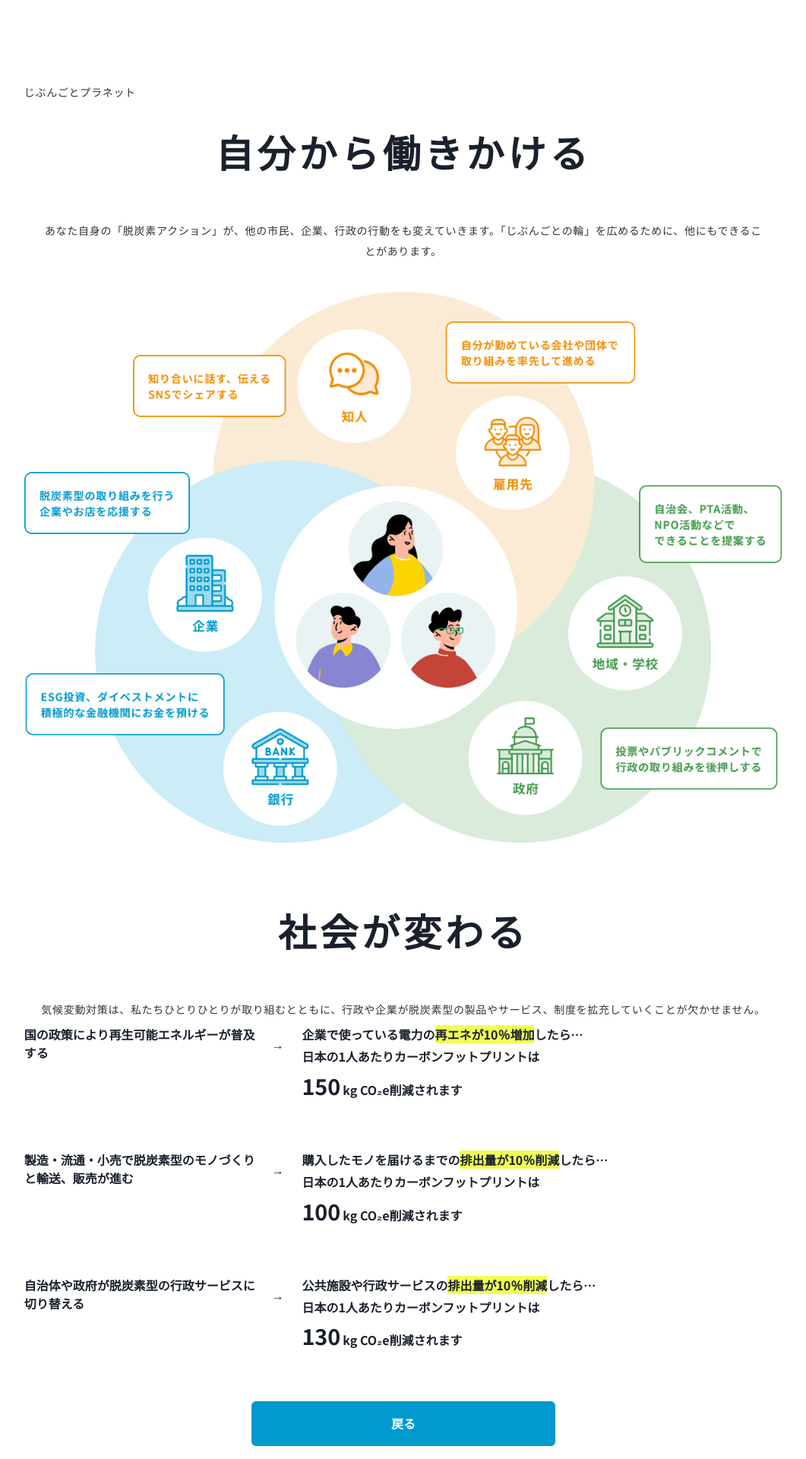
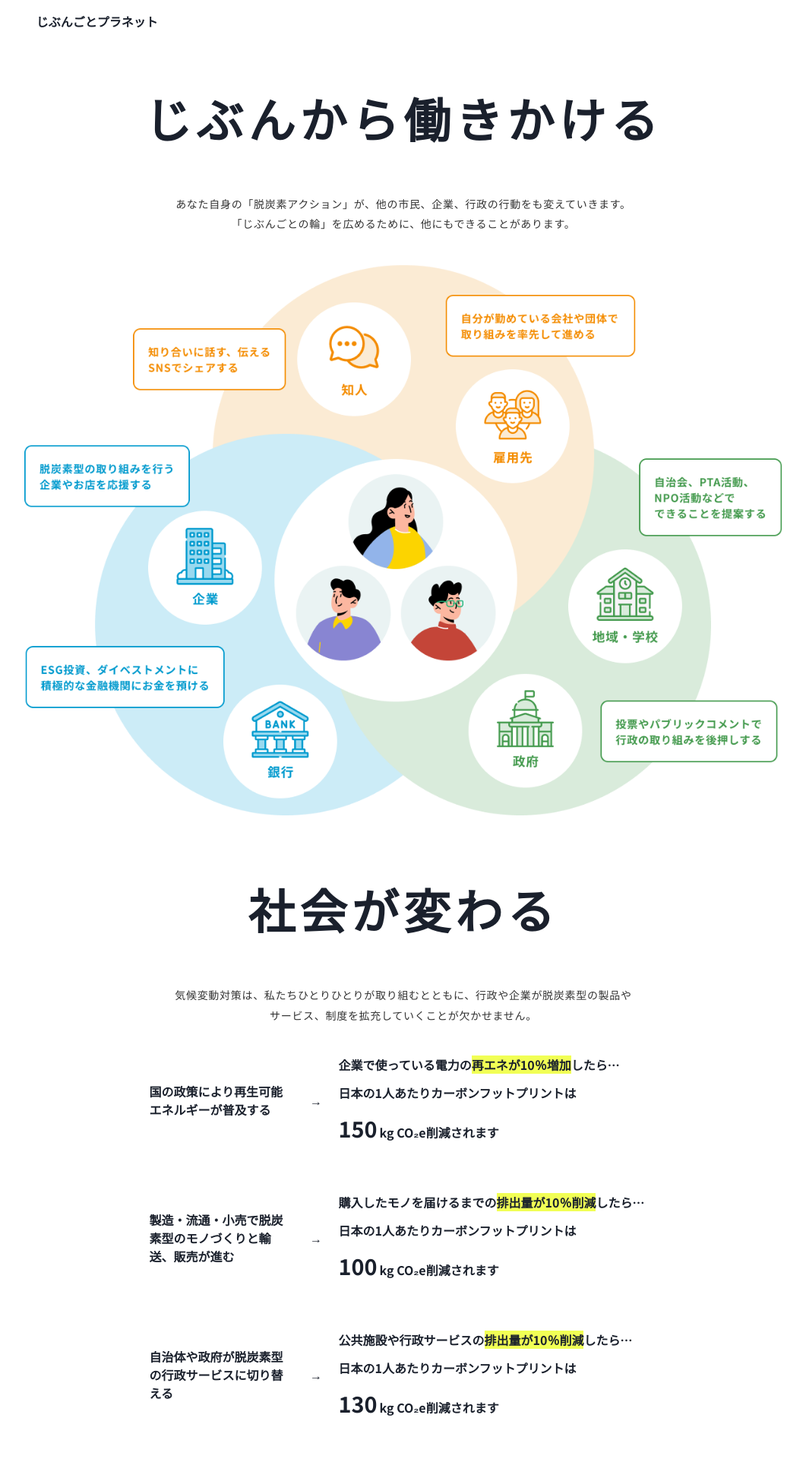
Before and after one commit to codeforjapan/JibungotoPlanet, a Next.js app: page /society in a window 1280 px wide. Shown: the top 1920 px of the page at 76% size, without its empty margins (109-1170 px from the left). Built offline with nearby package versions, Linux system fonts and the light colour scheme.

Commit message:
modify society page

```diff
--- a/components/molecules/society/SocietyContentCategory/SocietyContentCategory.tsx
+++ b/components/molecules/society/SocietyContentCategory/SocietyContentCategory.tsx
@@ -1,6 +1,6 @@
 import { FC, ReactNode } from 'react'
 
-import { Flex, Box } from '@chakra-ui/react'
+import { Box } from '@chakra-ui/react'
 
 type Props = {
   className?: string
@@ -8,7 +8,7 @@ type Props = {
 }
 
 const SocietyContentCategory: FC<Props> = (props) => {
-  return <Flex>{props.children}</Flex>
+  return <Box>{props.children}</Box>
 }
 
 export default SocietyContentCategory
--- a/components/molecules/society/SocietyContentTitle/SocietyContentTitle.tsx
+++ b/components/molecules/society/SocietyContentTitle/SocietyContentTitle.tsx
@@ -8,14 +8,18 @@ type Props = {
 
 const SocietyContentTitle: FC<Props> = (props) => {
   const baseStyle = {
-    fontSize: '50px',
     lineHeight: '140%',
     letterSpacing: '0.1em',
     fontWeight: 700
   }
 
   return (
-    <Heading className={props.className} style={baseStyle} as="h3">
+    <Heading
+      className={props.className}
+      style={baseStyle}
+      as="h3"
+      fontSize={{ base: '36px', md: '62px' }}
+    >
       {props.children}
     </Heading>
   )
--- a/components/organisms/society/SocietyDetailedSection/SocietyDetailedSection.tsx
+++ b/components/organisms/society/SocietyDetailedSection/SocietyDetailedSection.tsx
@@ -1,7 +1,7 @@
 import { FC, forwardRef, RefObject } from 'react'
 
 import { useRouter } from 'next/router'
-import { Flex, Grid, GridItem, Text } from '@chakra-ui/react'
+import { Box, Flex, Grid, GridItem, Text } from '@chakra-ui/react'
 
 import BasicButton from 'components/atoms/buttons/Basic'
 import SocietyContentCatchPhrase from 'components/molecules/society/SocietyContentCatchPhrase/SocietyContentCatchPhrase'
@@ -17,28 +17,31 @@ type Props = {
 
 const SocietyDetailedSection: FC<Props> = (props) => {
   // Uncomment the below lines to have the event handler associated to the button
-  //   const router = useRouter()
+  const router = useRouter()
 
-  //   const handleButtonClick = (event: MouseEvent) => {
-  //     event.preventDefault()
-  //     router.push('/')
-  //   }
+  const handleButtonClick = () => {
+    router.back()
+  }
 
   return (
-    <Flex direction={'column'} alignItems="center" width={'80%'}>
+    <Flex direction={'column'} alignItems="center" width={{ md: '80%' }}>
       <SocietyContentTitle className={styles['society__section__item-title']}>
         社会が変わる
       </SocietyContentTitle>
       <SocietyContentCatchPhrase className={styles['society__section__item']}>
-        気候変動対策は、私たちひとりひとりが取り組むとともに、行政や企業が脱炭素型の製品やサービス、制度を拡充していくことが欠かせません。
+        気候変動対策は、私たちひとりひとりが取り組むとともに、行政や企業が脱炭素型の製品や
+        <br />
+        サービス、制度を拡充していくことが欠かせません。
       </SocietyContentCatchPhrase>
       <Grid className={styles['society__category__item']}>
-        <GridItem>
+        <GridItem alignItems="center" display="flex" justifyContent="center">
           <SocietyContentCategory>
-            国の政策により再生可能エネルギーが普及する
+            国の政策により
+            <Box as="br" display={{ md: 'none' }} />
+            再生可能エネルギーが普及する
           </SocietyContentCategory>
         </GridItem>
-        <GridItem>
+        <GridItem alignItems="center" display="flex" justifyContent="center">
           <div className={styles['society__category__item__arrow']}>
             <span>→</span>
           </div>
@@ -50,6 +53,7 @@ const SocietyDetailedSection: FC<Props> = (props) => {
             <>
               <p>
                 企業で使っている電力の
+                <Box as="br" display={{ md: 'none' }} />
                 <span
                   className={styles['society__category__item__highlighted']}
                 >
@@ -57,7 +61,7 @@ const SocietyDetailedSection: FC<Props> = (props) => {
                 </span>
                 したら…
               </p>
-              <p>日本の1人あたりカーボンフットプリントは</p>
+              <Text py={2}>日本の1人あたりカーボンフットプリントは</Text>
               <p>
                 <span className={styles['society__category__item__big-text']}>
                   150
@@ -70,12 +74,14 @@ const SocietyDetailedSection: FC<Props> = (props) => {
       </Grid>
 
       <Grid className={styles['society__category__item']}>
-        <GridItem>
+        <GridItem alignItems="center" display="flex" justifyContent="center">
           <SocietyContentCategory>
-            製造・流通・小売で脱炭素型のモノづくりと輸送、販売が進む
+            製造・流通・小売で
+            <Box as="br" display={{ md: 'none' }} />
+            脱炭素型のモノづくりと輸送、販売が進む
           </SocietyContentCategory>
         </GridItem>
-        <GridItem>
+        <GridItem alignItems="center" display="flex" justifyContent="center">
           <div className={styles['society__category__item__arrow']}>
             <span>→</span>
           </div>
@@ -85,6 +91,7 @@ const SocietyDetailedSection: FC<Props> = (props) => {
             <>
               <p>
                 購入したモノを届けるまでの
+                <Box as="br" display={{ md: 'none' }} />
                 <span
                   className={styles['society__category__item__highlighted']}
                 >
@@ -92,7 +99,7 @@ const SocietyDetailedSection: FC<Props> = (props) => {
                 </span>
                 したら…
               </p>
-              <p>日本の1人あたりカーボンフットプリントは</p>
+              <Text py={2}>日本の1人あたりカーボンフットプリントは</Text>
               <p>
                 <span className={styles['society__category__item__big-text']}>
                   100
@@ -104,12 +111,14 @@ const SocietyDetailedSection: FC<Props> = (props) => {
         </GridItem>
       </Grid>
       <Grid className={styles['society__category__item']}>
-        <GridItem>
+        <GridItem alignItems="center" display="flex" justifyContent="center">
           <SocietyContentCategory>
-            自治体や政府が脱炭素型の行政サービスに切り替える
+            自治体や政府が脱炭素型の
+            <Box as="br" display={{ md: 'none' }} />
+            行政サービスに切り替える
           </SocietyContentCategory>
         </GridItem>
-        <GridItem>
+        <GridItem alignItems="center" display="flex" justifyContent="center">
           <div className={styles['society__category__item__arrow']}>
             <span>→</span>
           </div>
@@ -119,6 +128,7 @@ const SocietyDetailedSection: FC<Props> = (props) => {
             <>
               <p>
                 公共施設や行政サービスの
+                <Box as="br" display={{ md: 'none' }} />
                 <span
                   className={styles['society__category__item__highlighted']}
                 >
@@ -126,7 +136,7 @@ const SocietyDetailedSection: FC<Props> = (props) => {
                 </span>
                 したら…
               </p>
-              <p>日本の1人あたりカーボンフットプリントは</p>
+              <Text py={2}>日本の1人あたりカーボンフットプリントは</Text>
               <p>
                 <span className={styles['society__category__item__big-text']}>
                   130
@@ -137,9 +147,10 @@ const SocietyDetailedSection: FC<Props> = (props) => {
           </SocietyContentCategoryItem>
         </GridItem>
       </Grid>
-      <BasicButton width={'min(400px, 80%)'}>
-        {' '}
-        {/*  onClick={handleButtonClick}> */}
+      <BasicButton
+        width={'min(400px, 80%)'}
+        onClick={() => handleButtonClick()}
+      >
         戻る
       </BasicButton>
       <Text fontSize={14} mt={'5em'} pb={5}>
--- a/components/organisms/society/SocietySummarySection/SocietySummarySection.tsx
+++ b/components/organisms/society/SocietySummarySection/SocietySummarySection.tsx
@@ -1,39 +1,32 @@
 import { FC } from 'react'
 import Image from 'next/image'
-import { Flex, Box } from '@chakra-ui/react'
+import { Flex, Box, Text } from '@chakra-ui/react'
 
 import SocietyContentCatchPhrase from 'components/molecules/society/SocietyContentCatchPhrase/SocietyContentCatchPhrase'
 import SocietyContentTitle from 'components/molecules/society/SocietyContentTitle/SocietyContentTitle'
 
 import styles from 'styles/Society.module.scss'
 
-type Props = {
-  className?: string
-}
-
-const SocietySummarySection: FC<Props> = (props) => {
+const SocietySummarySection: FC = () => {
   return (
-    <Flex
-      direction={'column'}
-      alignItems={'center'}
-      className={props.className}
-      width={'80%'}
-    >
-      <Box height="3vh" width={'100%'} py={10}>
-        <Box mb={'4em'} className={styles['society__header__item-container']}>
-          <SocietyContentCatchPhrase
-            className={styles['society__header__catch-phrase']}
-          >
-            じぶんごとプラネット
-          </SocietyContentCatchPhrase>
-        </Box>
+    <Box width={{ md: '80%' }}>
+      <Box background="white">
+        <Text
+          fontWeight="bold"
+          fontSize="16px"
+          p={4}
+          textAlign={{ base: 'center', md: 'left' }}
+        >
+          じぶんごとプラネット
+        </Text>
       </Box>
-      <Box px={5}>
+      <Box mt={10}>
         <SocietyContentTitle className={styles['society__section__item-title']}>
-          自分から働きかける
+          じぶんから働きかける
         </SocietyContentTitle>
         <SocietyContentCatchPhrase className={styles['society__section__item']}>
-          あなた自身の「脱炭素アクション」が、他の市民、企業、行政の行動をも変えていきます。「じぶんごとの輪」を広めるために、他にもできることがあります。
+          あなた自身の「脱炭素アクション」が、他の市民、企業、行政の行動をも変えていきます。
+          <br /> 「じぶんごとの輪」を広めるために、他にもできることがあります。
         </SocietyContentCatchPhrase>
       </Box>
       <Box className={styles['society__section__img-container']}>
@@ -45,7 +38,7 @@ const SocietySummarySection: FC<Props> = (props) => {
           height={872}
         />
       </Box>
-    </Flex>
+    </Box>
   )
 }
 
--- a/pages/society.tsx
+++ b/pages/society.tsx
@@ -9,7 +9,7 @@ const SocietyScreen: FC = () => {
 
   return (
     <div>
-      <Container maxW={maxW} centerContent py={12} my={5}>
+      <Container maxW={maxW} centerContent>
         <SocietySummarySection />
         <SocietyDetailedSection />
       </Container>
--- a/styles/Society.module.scss
+++ b/styles/Society.module.scss
@@ -33,6 +33,7 @@
     &__item {
       text-align: center;
       padding: 0.5rem 0;
+      margin-bottom: 32px;
     }
   }
 
@@ -40,7 +41,7 @@
     &__item {
       font-weight: bold;
       display: grid;
-      grid-template-columns: 1fr 30px 2fr;
+      grid-template-columns: 190px 40px 420px;
       gap: 0.6em;
       margin-bottom: 4em;
       @media (max-width: 550px) {
@@ -50,7 +51,7 @@
       }
 
       &__arrow {
-        margin-top: 0.8em;
+        text-align: center;
         @media (max-width: 550px) {
           margin-top: 0;
           display: flex;
```
